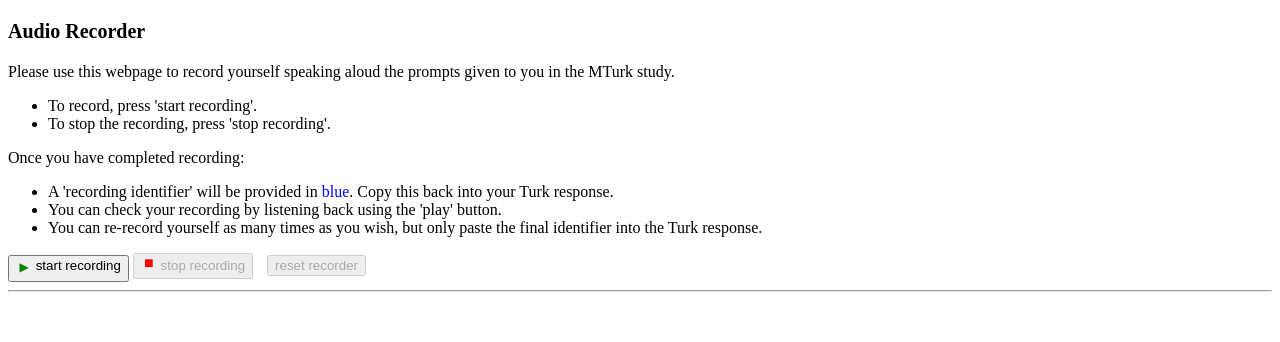
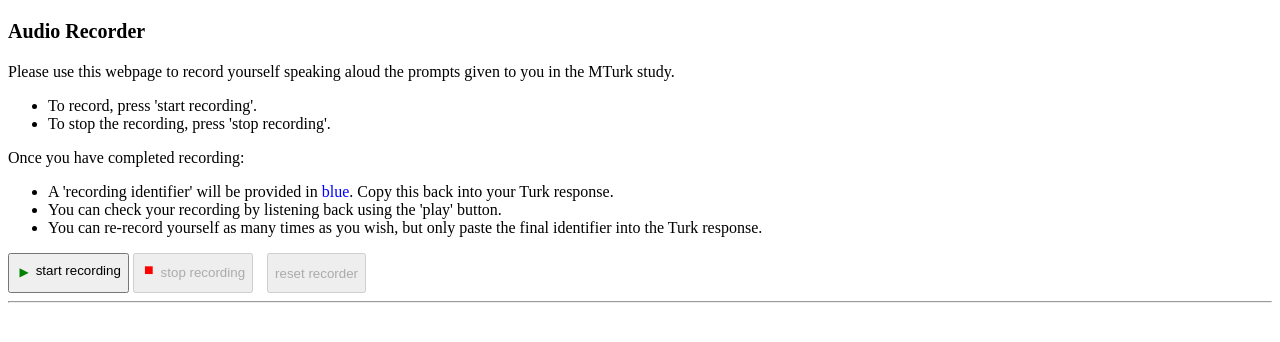
Before and after one commit to sbarrington/web-audio-recorder-app, a website built with webpack: page app/index.html in a window 1280 px wide. Built offline with nearby package versions, Linux system fonts and the light colour scheme.

Commit message:
Secodn implementation of reset button with hard refresh and new formatting

```diff
--- a/app/index.html
+++ b/app/index.html
@@ -167,6 +167,7 @@
         }
 
         function resetRecording() {
+            document.getElementById("id_reset").disabled = true; // Disable the reset button immediately
             // Stop the current recording if it's in progress
             if (recorder && recorder.state === "recording") {
                 stopRecording();
@@ -259,6 +260,12 @@
             ul.round-bullets {
                 list-style-type: disc; /* Use 'disc' for round bullets */
             }
+
+            button {
+                height: 40px;       /* Set the same height for all buttons */
+                vertical-align: middle; /* Align buttons vertically */
+            }
+
         </style>
 
         <p>Please use this webpage to record yourself speaking aloud the prompts given to you in the MTurk study.
```
